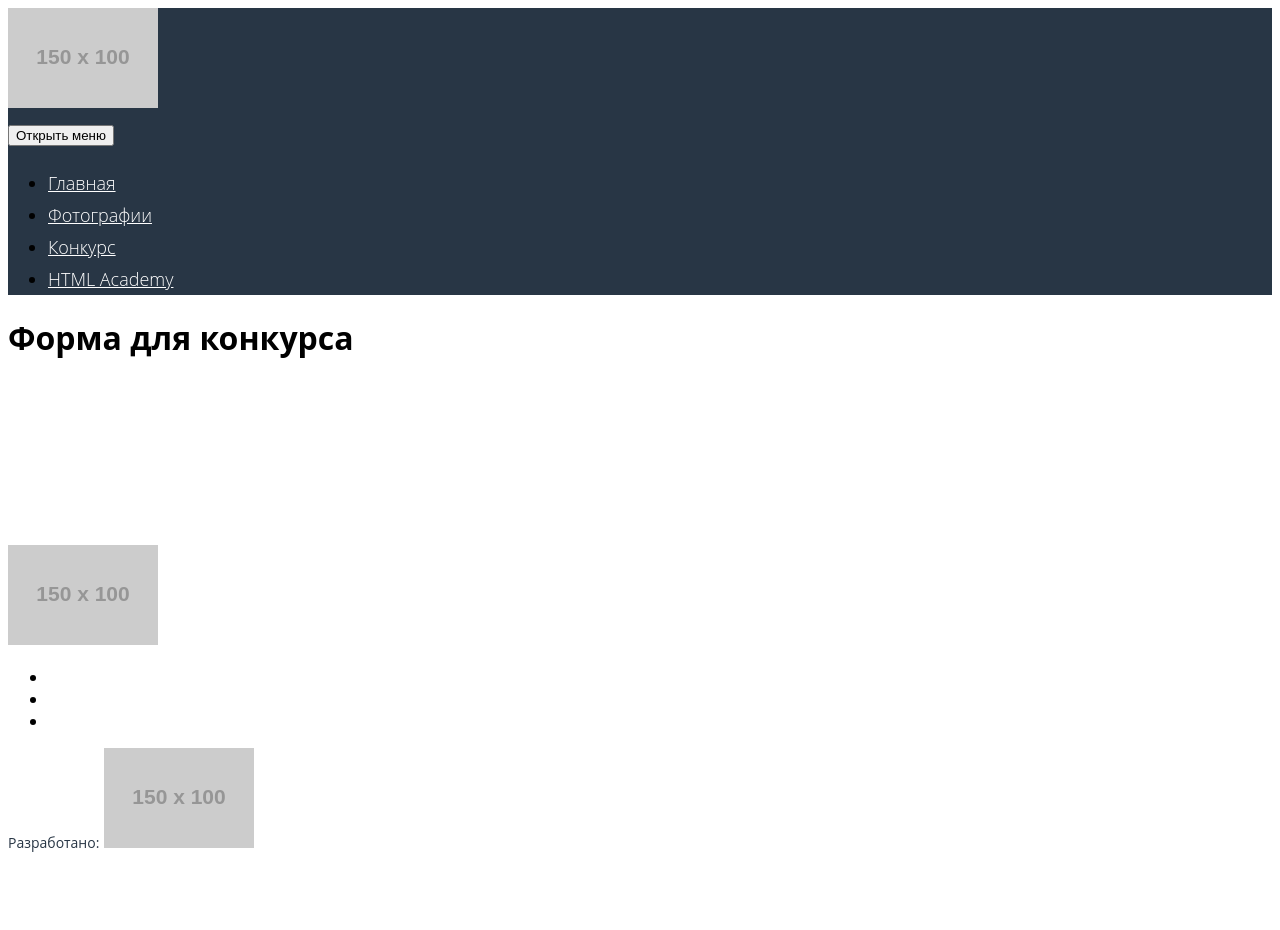
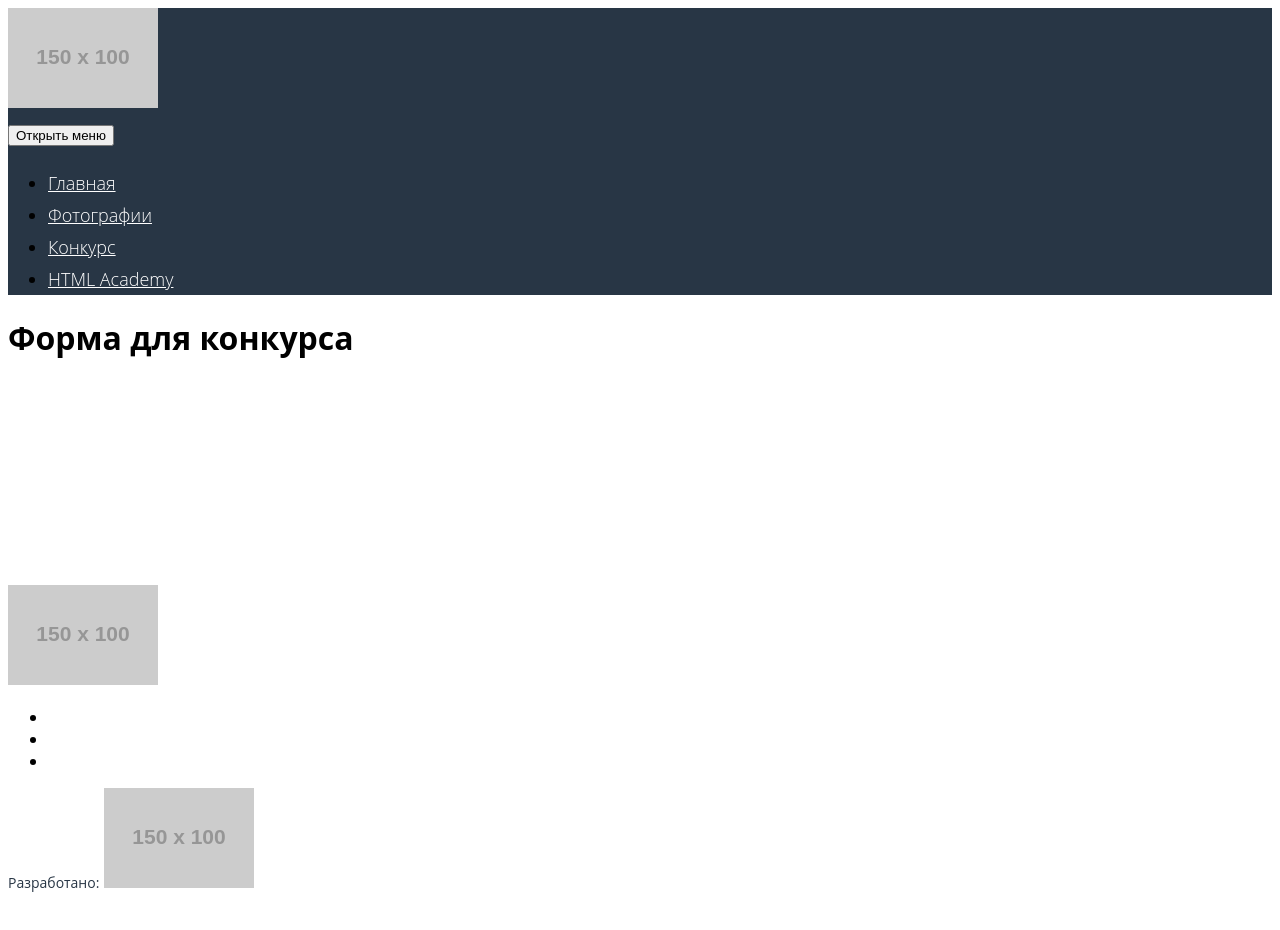
Before and after one commit to eugenekuprikov/621103-pink-16, a website: page source/form.html in a window 1280 px wide. Before the commit the page ends 861 px from the top, so only its background shows below. Drawn offline with nearby package versions, Linux system fonts and the light colour scheme; files that its build step writes are made by us from their sources; placeholder pictures from the web are drawn by us.

Commit message:
Добавляем отступы для футера

```diff
--- a/source/less/footer.less
+++ b/source/less/footer.less
@@ -1,3 +1,8 @@
+.footer {
+  padding-top: 40px;
+  padding-bottom: 51px;
+}
+
 .copyright__text {
   color: @light-gray;
   .font(14px; 18px; 400);
```
